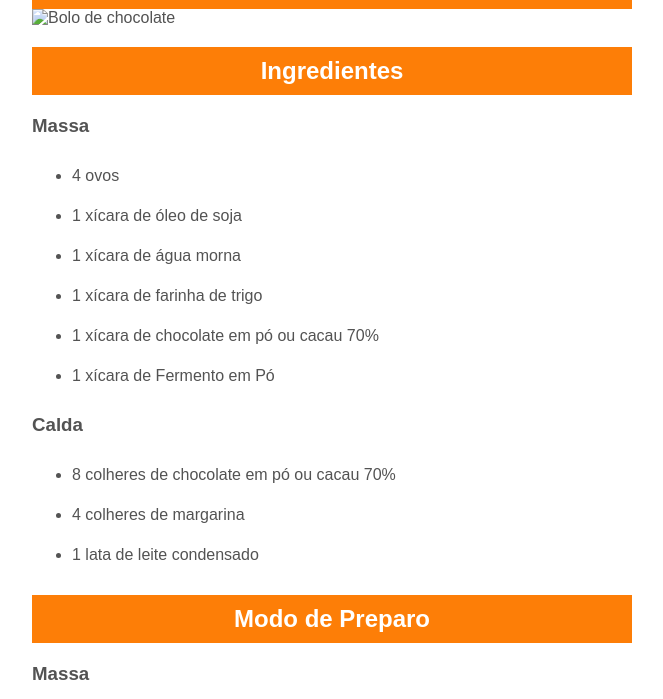
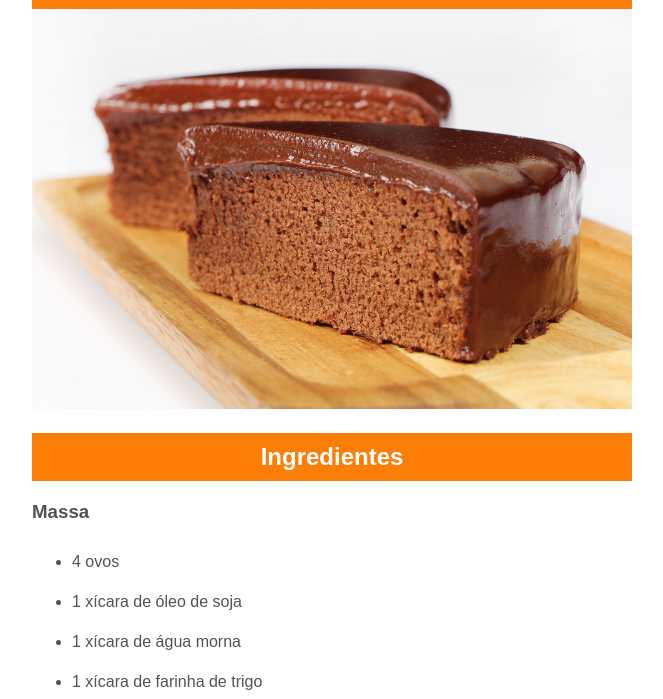
Before and after one commit to cassia-shr/projeto-receita, a plain HTML site: page index.html in a window 1280 px wide. Shown: the part 56-755 px from the top of the page, without its empty margins (308-971 px from the left). Drawn offline with Linux system fonts and the light colour scheme.

Commit message:
Update index.html

```diff
--- a/index.html
+++ b/index.html
@@ -12,7 +12,7 @@
 <body>
     <header>
         <h1 class="centralizar"> Bolo de chocolate simples</h1>
-        <img src="/img/bolo.jpg" alt="Bolo de chocolate" width="100%">
+        <img src="bolo.jpg" alt="Bolo de chocolate" width="100%">
     </header>
 
     <section>
```
